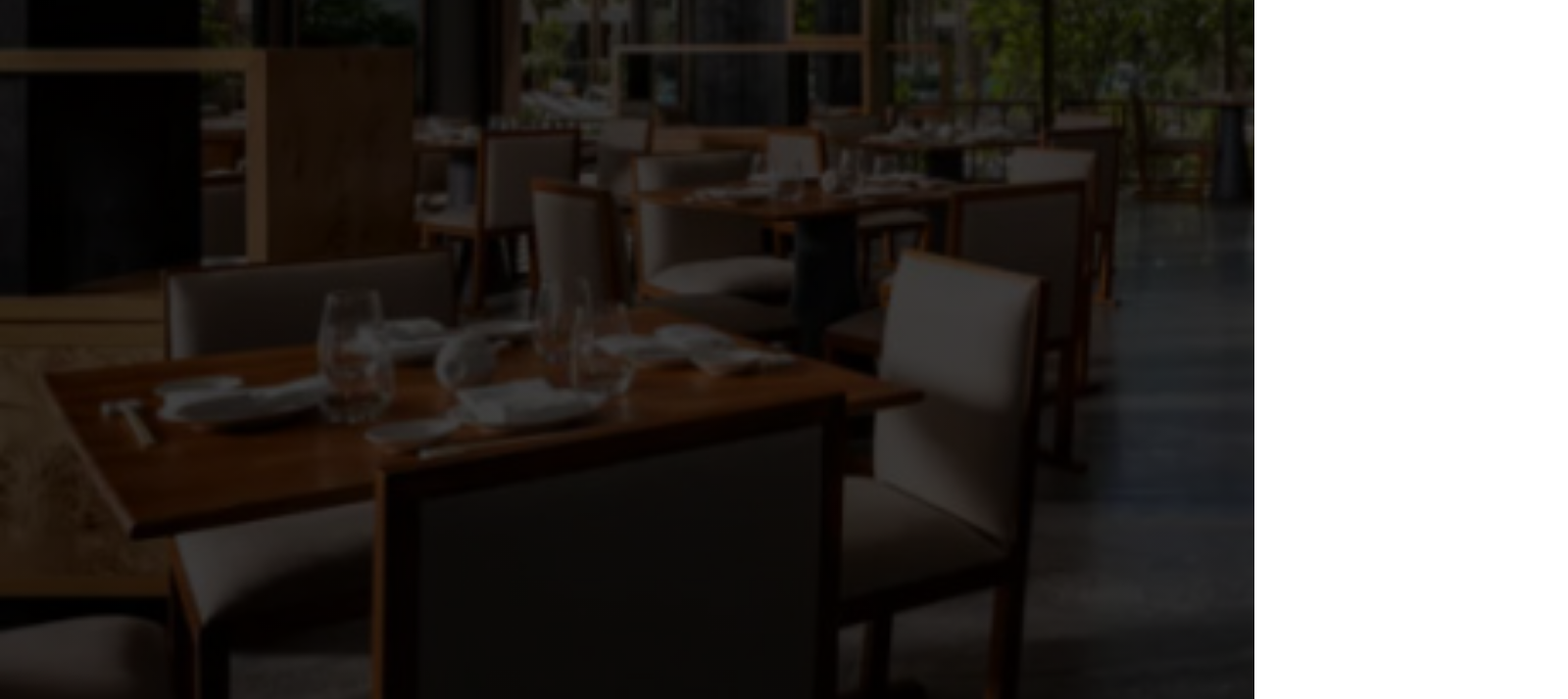
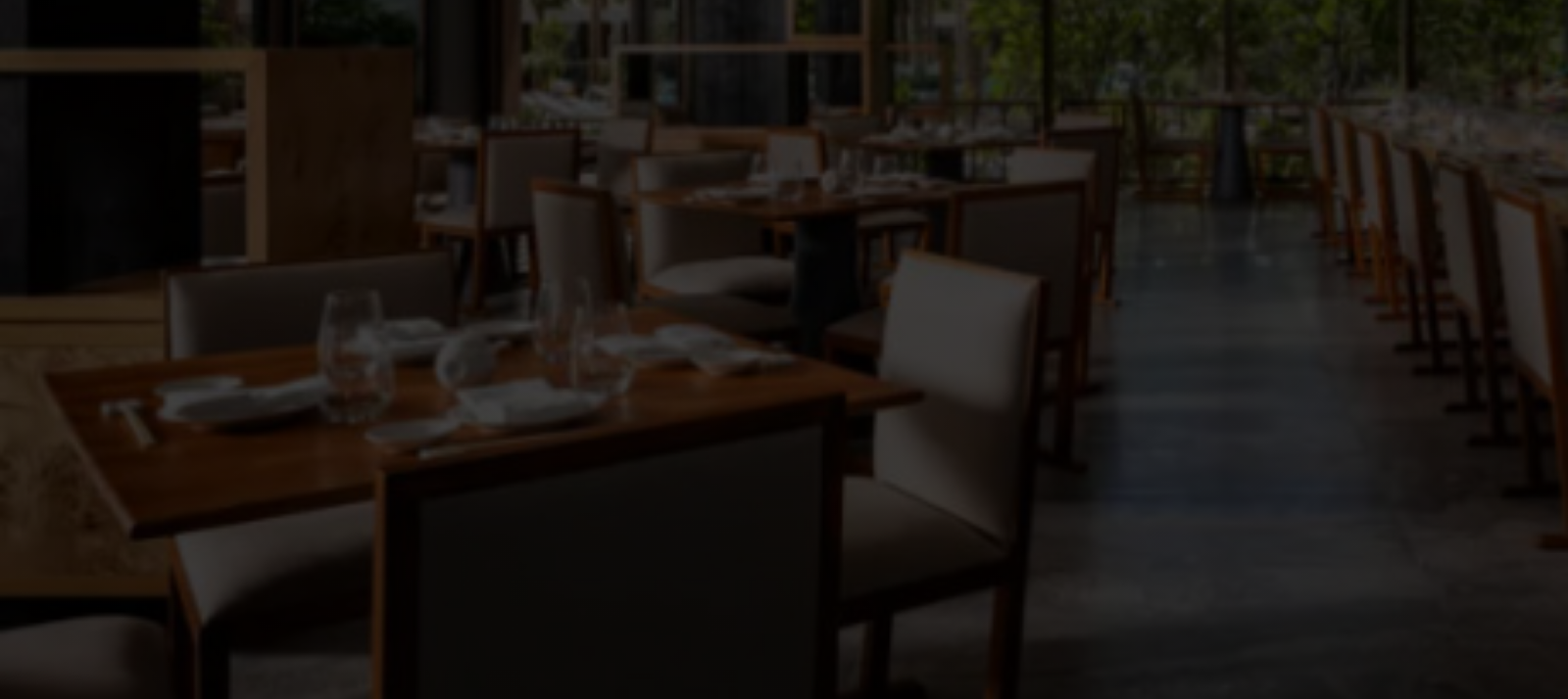
Before and after one commit to NighterStyle/Heaven-Resort, a website built with Vite: page restaurant.html in a window 1280 px wide. Shown: the part 717-1431 px from the top of the page at 98% size, 1600 px wide, since content can reach past the window. Built offline with nearby package versions, Linux system fonts and the light colour scheme; a web font is replaced by a local one.

Commit message:
Update restaurant.css
width 100vw --> 125vw

```diff
--- a/styles/restaurant.css
+++ b/styles/restaurant.css
@@ -4,7 +4,7 @@ html {
     overflow: visible;
 }
 .banner3 {
-	width: 100vw;
+	width: 125vw;
 	height: 1500px;
 	background: linear-gradient(rgba(0, 0, 0, 0.75),rgba(0, 0, 0, 0.75)),url(../public/restaurant.jpg);
 	background-size: cover;
```
